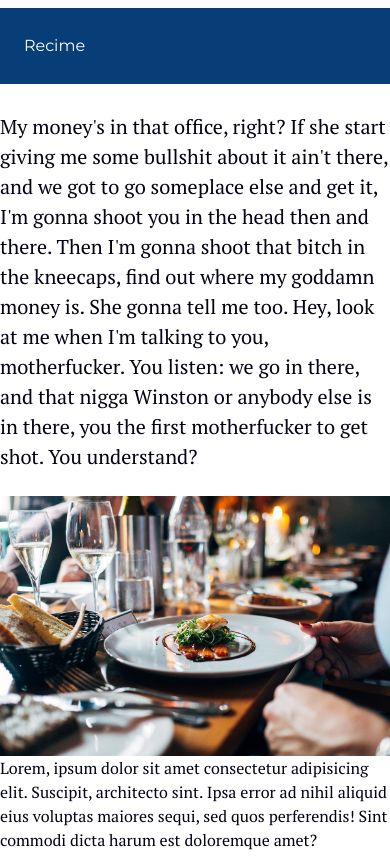
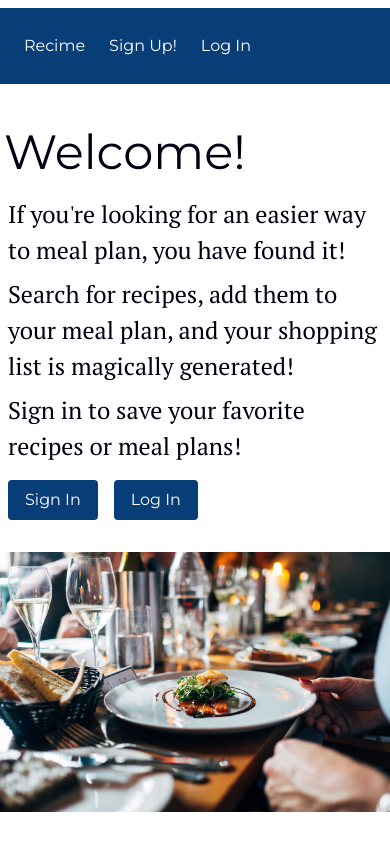
Before and after one commit to wesleypearce/my-recime, a React (Vite) app: page / in a window 390 px wide. Built offline with nearby package versions, Linux system fonts and the light colour scheme; no server answers.

Commit message:
Style and responsive changes

```diff
--- a/sass/style.scss
+++ b/sass/style.scss
@@ -10,6 +10,10 @@ $background: hsl(40, 33, 96);
 $family-sans-serif: 'Montserrat', sans-serif;
 $family-primary: $family-sans-serif;
 $family-secondary: 'PT Serif', serif;
+
+::-webkit-scrollbar {
+  display: none;
+}
 
 @import '../node_modules/bulma/bulma.sass';
 
@@ -52,3 +56,6 @@ $family-secondary: 'PT Serif', serif;
     width: 300px;
   }
 }
+.p {
+  overflow: hidden;
+}
--- a/src/components/Cookbook.js
+++ b/src/components/Cookbook.js
@@ -1,5 +1,4 @@
 import * as React from 'react';
-import RecipeList from '../components/RecipeList';
 import Sidebar from '../components/Sidebar';
 import { testRecipes as recipes } from '../../recipes';
 
@@ -45,7 +44,7 @@ const Cookbook = () => {
             <div className="card-content">
               <div className="media">
                 <div className="media-content">
-                  <p id={recipe.title} className="title is-4">
+                  <p id={recipe.title} className="title is-5 has-text-centered">
                     {recipe.title}
                   </p>
                 </div>
@@ -58,7 +57,7 @@ const Cookbook = () => {
   };
 
   return (
-    <div className="columns mt-4">
+    <div className="columns has-text-centered-mobile mt-4">
       <div className="column mr-4 is-one-fifth">
         <Sidebar
           selectedRecipes={selectedRecipes}
@@ -66,7 +65,9 @@ const Cookbook = () => {
         />
       </div>
       <div className="column">
-        <div className="is-flex is-flex-wrap-wrap">{renderRecipes()}</div>
+        <div className="is-flex is-flex-wrap-wrap is-justify-content-center">
+          {renderRecipes()}
+        </div>
       </div>
     </div>
   );
--- a/src/components/Home.js
+++ b/src/components/Home.js
@@ -1,32 +1,34 @@
 import * as React from 'react';
 import image from '../../public/meal-1200x800.jpg';
+import { Link } from 'react-router-dom';
 
 const Home = () => {
   return (
     <>
       <div className="columns mt-4">
         <div className="column">
-          <p className="is-family-secondary is-size-5">
-            My money's in that office, right? If she start giving me some
-            bullshit about it ain't there, and we got to go someplace else and
-            get it, I'm gonna shoot you in the head then and there. Then I'm
-            gonna shoot that bitch in the kneecaps, find out where my goddamn
-            money is. She gonna tell me too. Hey, look at me when I'm talking to
-            you, motherfucker. You listen: we go in there, and that nigga
-            Winston or anybody else is in there, you the first motherfucker to
-            get shot. You understand?
+          <h1 className="is-size-1 m-1">Welcome!</h1>
+          <p className="is-family-secondary is-size-4 m-2">
+            If you're looking for an easier way to meal plan, you have found it!
           </p>
+          <p className="is-family-secondary is-size-4 m-2">
+            Search for recipes, add them to your meal plan, and your shopping
+            list is magically generated!
+          </p>
+          <p className="is-family-secondary is-size-4 m-2">
+            Sign in to save your favorite recipes or meal plans!
+          </p>
+          <Link to="/signup" className="button is-primary m-2">
+            Sign In
+          </Link>
+          <Link to="/login" className="button is-primary m-2">
+            Log In
+          </Link>
         </div>
         <div className="column">
           <figure className="image is-3by2">
             <img src={image} />
           </figure>
-          <p className="is-family-secondary">
-            Lorem, ipsum dolor sit amet consectetur adipisicing elit. Suscipit,
-            architecto sint. Ipsa error ad nihil aliquid eius voluptas maiores
-            sequi, sed quos perferendis! Sint commodi dicta harum est doloremque
-            amet?
-          </p>
         </div>
       </div>
     </>
--- a/src/components/Navbar.js
+++ b/src/components/Navbar.js
@@ -12,26 +12,20 @@ const Navbar = () => {
         <a href="/" className="navbar-item">
           Recime
         </a>
+        <Link to="/signup" className="navbar-item">
+          Sign Up!
+        </Link>
+        <Link to="/login" className="navbar-item">
+          Log In
+        </Link>
       </div>
       <div className="navbar-menu">
-        <div className="navbar-start">
-          <Link to="/" className="navbar-item">
-            Home
+        <div className="navbar-end">
+          <Link to="/cookbook" className="navbar-item">
+            Cookbook
           </Link>
           <Link to="/dashboard" className="navbar-item">
             Dashboard
-          </Link>
-        </div>
-
-        <div className="navbar-end">
-          <Link to="/signup" className="navbar-item">
-            Sign Up!
-          </Link>
-          <Link to="/login" className="navbar-item">
-            Log In
-          </Link>
-          <Link to="/cookbook" className="navbar-item">
-            Cookbook
           </Link>
         </div>
       </div>
--- a/src/components/RecipeList.js
+++ b/src/components/RecipeList.js
@@ -24,7 +24,7 @@ const RecipeList = ({ recipes }) => {
             <div className="card-content">
               <div className="media">
                 <div className="media-content">
-                  <p className="title is-4">{recipe.title}</p>
+                  <p className="title is-5 has-text-centered">{recipe.title}</p>
                 </div>
               </div>
             </div>
--- a/src/components/SearchRecipes.js
+++ b/src/components/SearchRecipes.js
@@ -4,7 +4,6 @@ import { apiKey } from '../../config';
 
 const SearchRecipes = ({ setRecipes }) => {
   const [query, setQuery] = React.useState('');
-  const [dropDown, setDropDown] = React.useState(false);
 
   const recipeSearch = (e) => {
     axios
@@ -34,94 +33,6 @@ const SearchRecipes = ({ setRecipes }) => {
           </button>
         </div>
       </div>
-
-      <ul>
-        <li className="add-cursor" onClick={() => setDropDown(!dropDown)}>
-          Allergens
-        </li>
-        {dropDown === true && (
-          <ul>
-            <li>
-              <label className="checkbox" htmlFor="gluten">
-                <input type="checkbox" id="gluten" name="gluten" />
-                Gluten
-              </label>
-            </li>
-            <li>
-              <label className="checkbox" htmlFor="dairy">
-                <input type="checkbox" id="dairy" name="dairy" />
-                Dairy
-              </label>
-            </li>
-            <li>
-              <label className="checkbox" htmlFor="egg">
-                <input type="checkbox" id="egg" name="egg" />
-                Egg
-              </label>
-            </li>
-            <li>
-              <label className="checkbox" htmlFor="grain">
-                <input type="checkbox" id="grain" name="grain" />
-                Grain
-              </label>
-            </li>
-            <li>
-              <label className="checkbox" htmlFor="peanut">
-                <input type="checkbox" id="peanut" name="peanut" />
-                Peanut
-              </label>
-            </li>
-            <li>
-              <label className="checkbox" htmlFor="seafood">
-                <input type="checkbox" id="seafood" name="seafood" />
-                Seafood
-              </label>
-            </li>
-            <li>
-              <label className="checkbox" htmlFor="sesame">
-                <input type="checkbox" id="sesame" name="sesame" />
-                Sesame
-              </label>
-            </li>
-            <li>
-              <input type="checkbox" id="shellfish" name="shellfish" />
-              <label className="checkbox" htmlFor="shellfish">
-                Shellfish
-              </label>
-            </li>
-            <li>
-              <label className="checkbox" htmlFor="soy">
-                <input type="checkbox" id="soy" name="soy" />
-                Soy
-              </label>
-            </li>
-            <li>
-              <label className="checkbox" htmlFor="tree-nut">
-                <input type="checkbox" id="tree-nut" name="tree-nut" />
-                Tree Nut
-              </label>
-            </li>
-            <li>
-              <label className="checkbox" htmlFor="wheat">
-                <input type="checkbox" id="wheat" name="wheat" />
-                Wheat
-              </label>
-            </li>
-            <li>
-              <label className="checkbox" htmlFor="sulfite">
-                <input type="checkbox" id="sulfite" name="sulfite" />
-                Sulfite
-              </label>
-            </li>
-          </ul>
-        )}
-
-        <li>Cuisines</li>
-        <li>Diet</li>
-        <li>Calories</li>
-        <li>Protein</li>
-        <li>Carbs</li>
-      </ul>
     </div>
   );
 };
--- a/src/components/Sidebar.js
+++ b/src/components/Sidebar.js
@@ -22,14 +22,14 @@ const Sidebar = ({ selectedRecipes, selectRecipe }) => {
     });
   };
   return (
-    <>
+    <div className="m-2">
       <h3 className="is-size-2">Cookbook</h3>
       <p className="has-text-weight-bold">Add recipes to your shopping list!</p>
       <ul className="mt-4">{renderSelectedRecipes()}</ul>
       <button className="button is-success" onClick={renderShoppingList}>
         Get Shopping List
       </button>
-    </>
+    </div>
   );
 };
 
```
Also changed, not shown: css/style.css.
